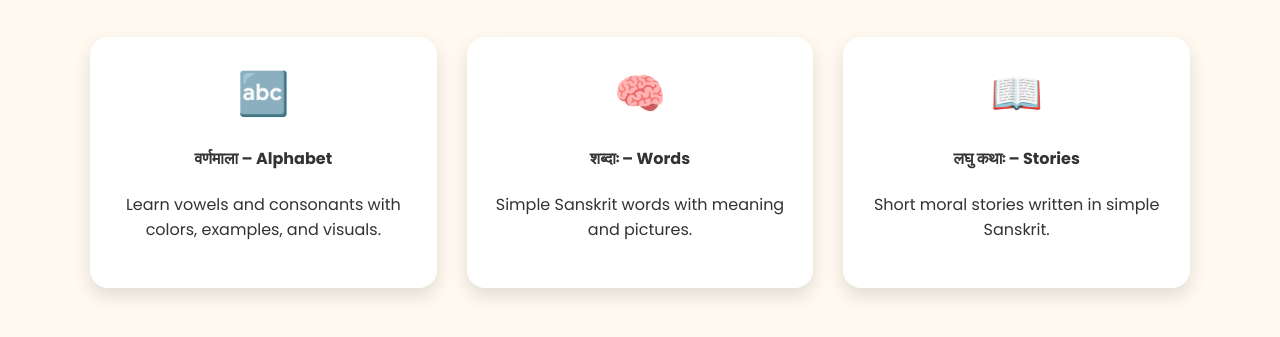
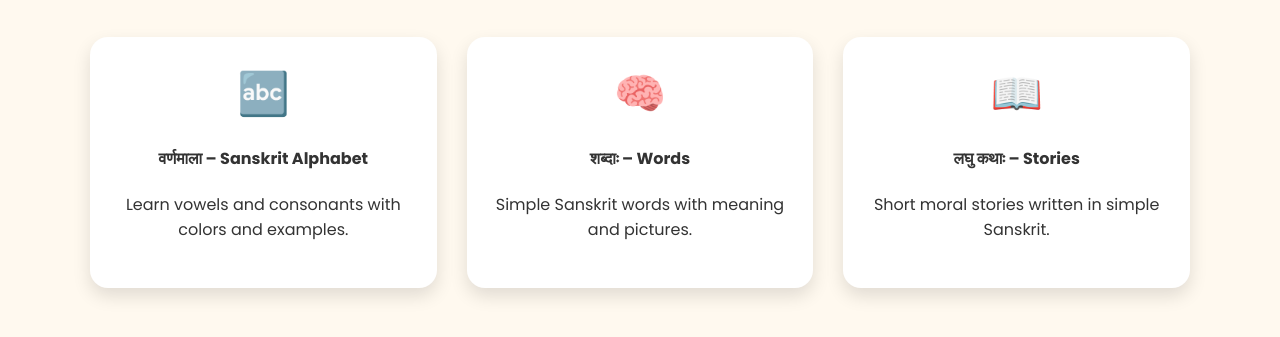
Before and after one commit to susmithasarepaka/Samskrutam-, a plain HTML site: page index.html in a window 1280 px wide. Shown: the part 645-982 px from the top of the page. Drawn offline with Linux system fonts and the light colour scheme.

Commit message:
Refactor Sanskrit Alphabet card with link and description
Updated the card for the Sanskrit Alphabet to use a link instead of an onclick event and improved the description.

```diff
--- a/index.html
+++ b/index.html
@@ -154,10 +154,14 @@
   <h3>Step-by-Step Learning Path</h3>
 
   <div class="cards">
-    <div class="card" onclick="location.href='varnamala.html'">
+    <div class="card">
       <span class="emoji">🔤</span>
-      <h4>वर्णमाला – Alphabet</h4>
-      <p>Learn vowels and consonants with colors, examples, and visuals.</p>
+      <h4>
+        <a href="varnamala.html" target="_blank" style="text-decoration:none; color:inherit;">
+          वर्णमाला – Sanskrit Alphabet
+        </a>
+      </h4>
+      <p>Learn vowels and consonants with colors and examples.</p>
     </div>
 
     <div class="card">
```
